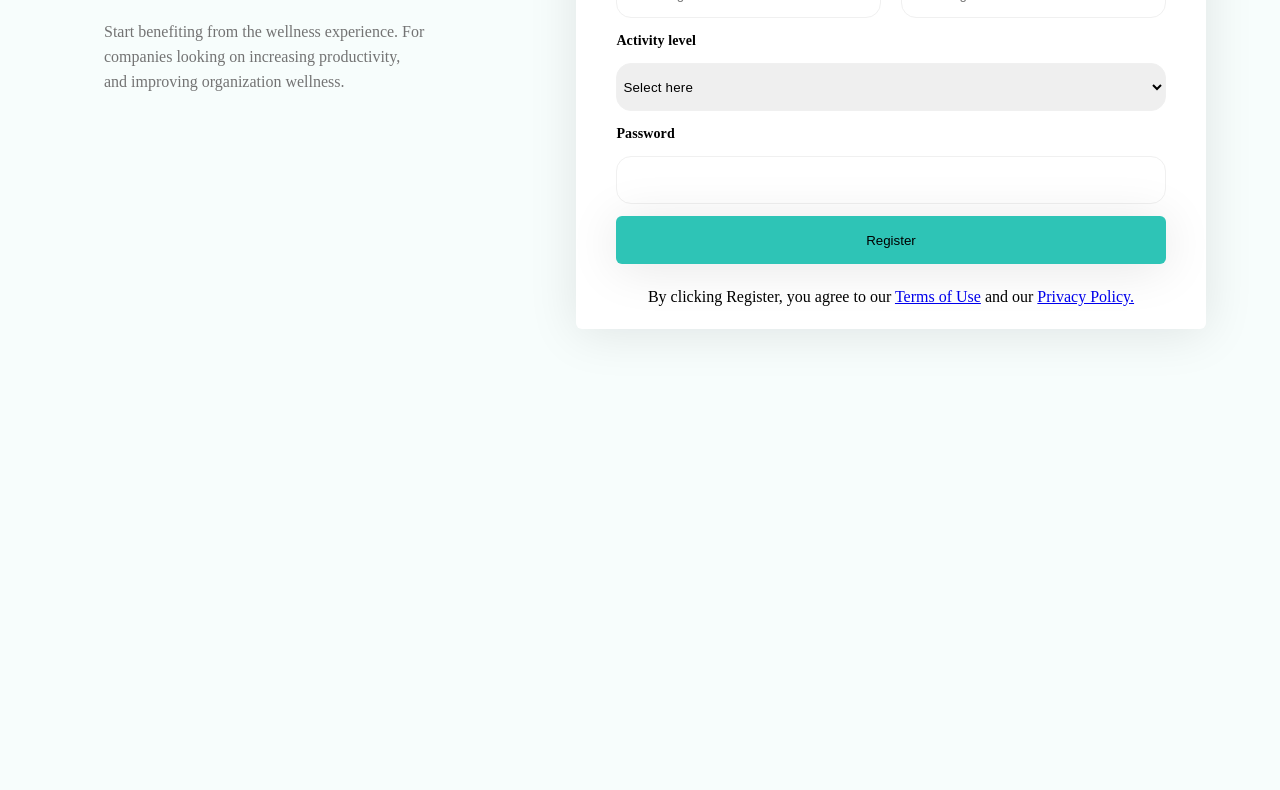
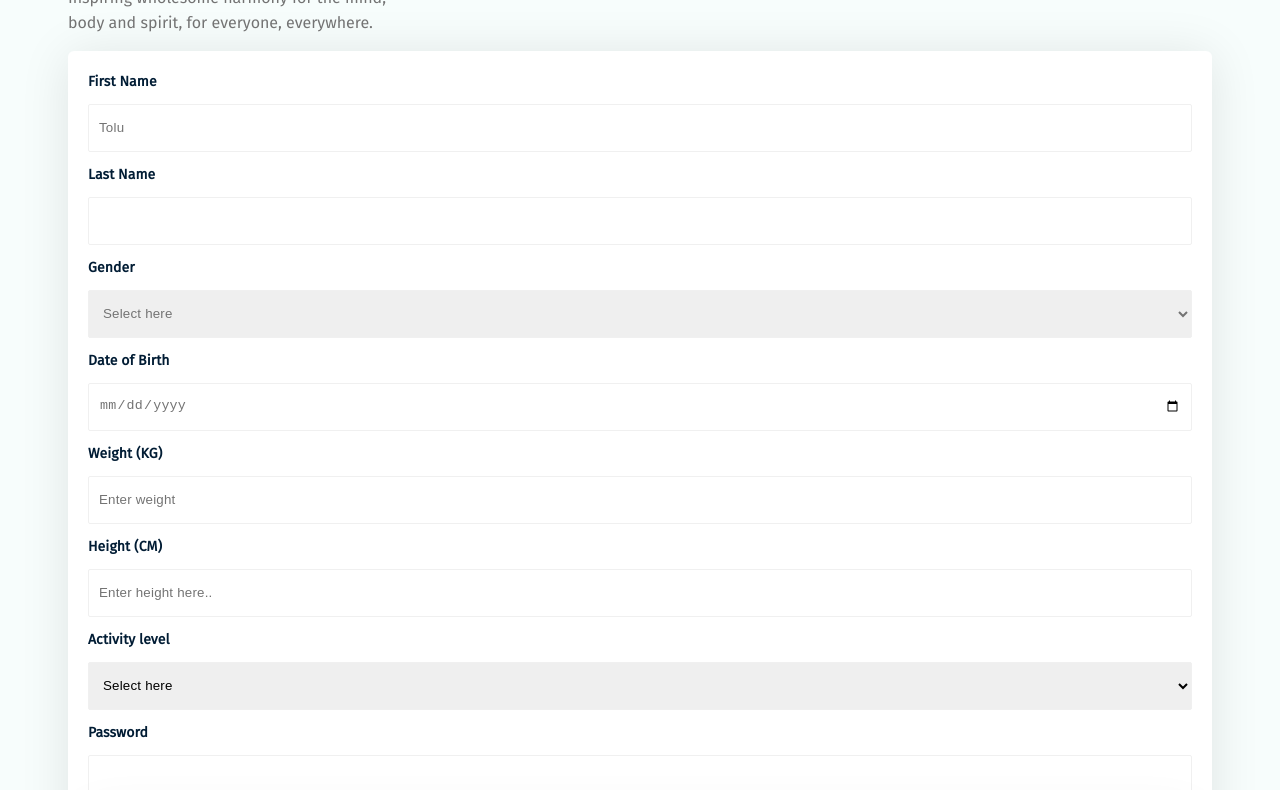
Before and after one commit to adetolaa99/web-dev-training-altschool, a plain HTML site: page index.html in a window 1280 px wide. Shown: the part 319-1109 px from the top of the page. Before the commit the page ends 800 px from the top, so only its background shows below. Drawn offline with Linux system fonts and the light colour scheme.

```diff
--- a/assets/index.css
+++ b/assets/index.css
@@ -16,25 +16,27 @@
 }
 
 body {
+  font-family: 'Fira Sans', sans-serif;
   background: var(--bg-white);
-  padding: 20px;
+  padding: 60px;
 }
 
-img {
+.header img {
   filter: drop-shadow(0px 4px 10px rgba(0, 0, 0, 0.1));
   position: relative;
   right: 14px;
 }
 
-header h1 {
+.header h1 {
   color: var(--black);
 }
 
-header p {
+.text-one {
+  width: 327px;
+  color: var(--grey);
   font-size: 16px;
+  font-weight: 300;
   line-height: 25px;
-  color: var(--grey);
-  max-width: 70%;
 }
 
 .text-two {
@@ -50,6 +52,7 @@
 
 form {
   padding: 20px;
+  color: var(--txt-headings);
 }
 
 form label {
@@ -77,6 +80,36 @@
   outline: none;
 }
 
+input:focus,
+select:focus {
+  border-radius: 2px;
+  border: 1px solid var(--green);
+}
+
+#gender,
+#dob,
+#activityLevel,
+::placeholder {
+  color: var(--grey);
+  cursor: pointer;
+}
+
+#gender:focus,
+#dob:focus,
+#activityLevel:focus {
+  color: var(--cl-black);
+}
+
+input[type="date"]::before {
+  content: attr(data-placeholder);
+  width: 100%;
+  color: var(--grey);
+}
+input[type="date"]:focus::before,
+input[type="date"]:valid::before {
+  display: none;
+}
+
 .button {
   min-width: 100%;
   height: 48px;
@@ -89,7 +122,7 @@
   cursor: pointer;
 }
 
-.form-ele {
+.form-password {
   position: relative;
 }
 
@@ -102,8 +135,14 @@
   text-align: center;
 }
 
-/*for desktop*/
-@media screen and (min-width: 1024px) {
+.tandc a {
+  color: var(--green);
+  cursor: pointer;
+}
+
+/*Media query for desktop*/
+
+@media screen and (min-width: 1440px) {
   body {
     margin: 0 3rem;
     display: flex;
@@ -111,27 +150,28 @@
     justify-content: center;
   }
 
-  header {
+  .header {
     padding-left: 3rem;
     padding-bottom: 6rem;
   }
 
-  header img {
+  .header img {
     width: 77.333px;
     height: 80px;
   }
 
-  header h1 {
+  .header h1 {
     margin-top: 0;
     font-size: 40px;
   }
 
-  header p {
+  .text-two {
+    color: var(--grey);
+    font-size: 16px;
+    font-weight: 400;
+    line-height: 25px;
+    display: block;
     width: 460px;
-  }
-
-  .text-two {
-    display: block;
   }
 
   .text-one {
@@ -142,22 +182,31 @@
     padding: 20px;
   }
 
+  form {
+    color: var(--txt-headings);
+  }
+
   .form-grp-1,
   .form-grp-2,
   .form-grp-3 {
     display: flex;
-    gap: 20px;
+    justify-content: space-between;
+    gap: 10px;
   }
 
   input,
   select {
-    border-radius: 15px;
-    padding: 2px;
+    width: 238px;
+    padding: 5px;
+  }
+
+  input:focus,
+  select:focus {
+    border: 2px solid var(--green);
   }
 
   #activitylevel,
   #password {
-    width: 100%;
     padding: 2px;
   }
 
--- a/index.html
+++ b/index.html
@@ -3,24 +3,25 @@
   <head>
     <meta charset="UTF-8" />
     <meta name="viewport" content="width=device-width, initial-scale=1.0" />
-    <title>Sign Up</title>
+    <title>Registration Page</title>
     <link rel="stylesheet" href="./assets/index.css" />
+    <style>
+      @import url("https://fonts.googleapis.com/css2?family=Fira+Sans&display=swap");
+    </style>
   </head>
 
   <body>
     <header class="header">
       <img src="./assets/icons/Logo.png" alt="Logo" />
-      <div class="heading">
-        <h1>For Individuals</h1>
-        <p class="text-one">
-          Inspiring wholesome harmony for the mind, body and spirit, for
-          everyone, everywhere.
-        </p>
-        <p class="text-two">
-          Start benefiting from the wellness experience. For companies looking
-          on increasing productivity, and improving organization wellness.
-        </p>
-      </div>
+      <h1>For Individuals</h1>
+      <p class="text-one">
+        Inspiring wholesome harmony for the mind, body and spirit, for everyone,
+        everywhere.
+      </p>
+      <p class="text-two">
+        Start benefiting from the wellness experience. For companies looking on
+        increasing productivity, and improving organization wellness.
+      </p>
     </header>
 
     <div class="form-box">
@@ -32,7 +33,7 @@
           </div>
           <div class="form-elements">
             <label for="lastname">Last Name</label>
-            <input type="text" id="lastnme" required />
+            <input type="text" id="lastname" required />
           </div>
         </div>
 
@@ -40,14 +41,20 @@
           <div class="form-elements">
             <label for="gender">Gender</label>
             <select name="gender" id="gender">
-              <option value="">Select here</option>
+              <option value="" disabled selected>Select here</option>
               <option value="male">Male</option>
               <option value="female">Female</option>
             </select>
           </div>
           <div class="form-elements">
             <label for="dob">Date of Birth</label>
-            <input type="date" id="dob" required />
+            <input
+              type="date"
+              id="dob"
+              placeholder="Select here"
+              onfocus="(this.type='date')"
+              required
+            />
           </div>
         </div>
 
@@ -83,7 +90,7 @@
           </select>
         </div>
 
-        <div class="form-ele">
+        <div class="form-password">
           <label for="password">Password</label>
           <input
             type="password"
@@ -91,6 +98,7 @@
             name="password"
             minlength="4"
             maxlength="12"
+            id="eye-icon"
             required
           />
           <button type="submit" class="button">Register</button>
```
